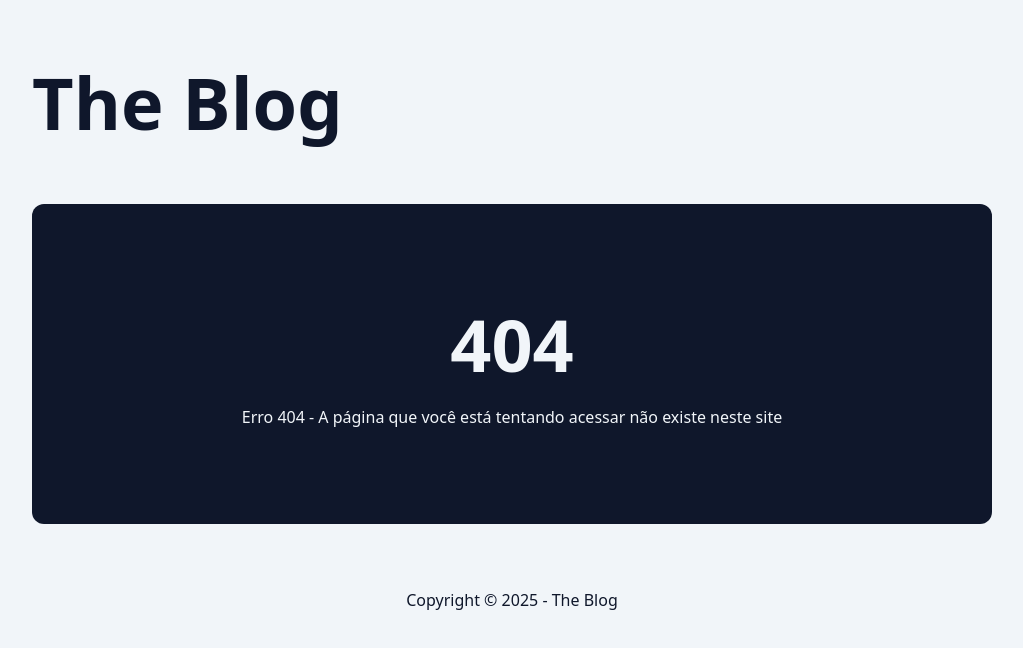
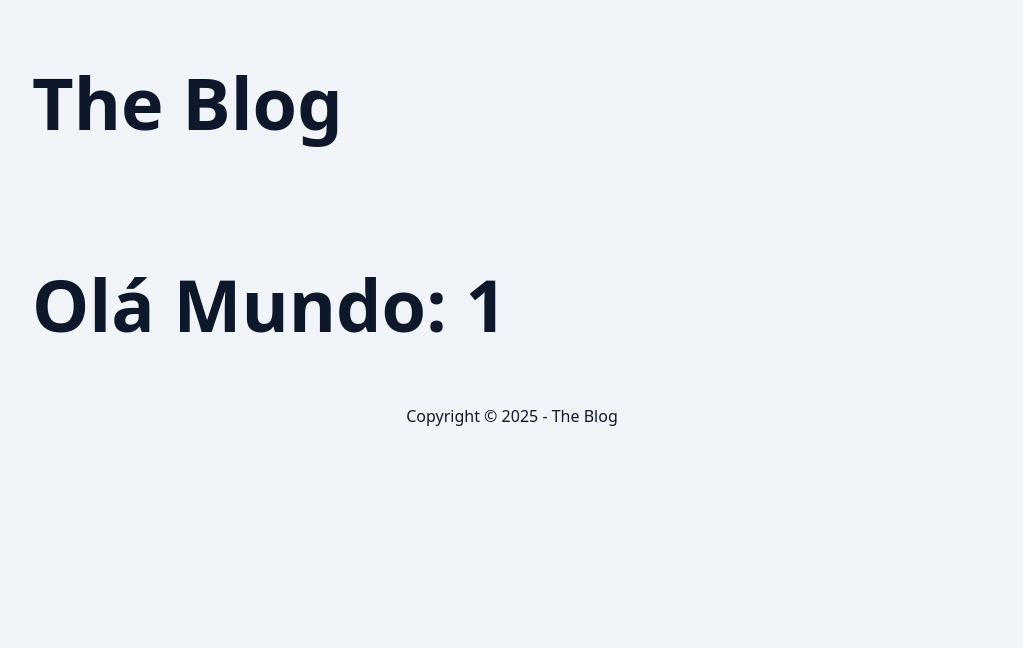
Before and after one commit to isabellacpmelo/blog, a Next.js app: page /post/1 in a window 1280 px wide. Before the commit this address had no page. Shown: the top 648 px of the page, without its empty margins (128-1151 px from the left). Built offline with nearby package versions, Linux system fonts and the light colour scheme.

Commit message:
feat: Creating dynamic routes in Next.js

```diff
--- /dev/null
+++ b/src/app/post/[slug]/page.tsx
@@ -0,0 +1,8 @@
+type PostSlugPageProps = {
+  params: Promise<{ slug: string }>
+}
+
+export default async function PostSlugPage({ params }: PostSlugPageProps) {
+  const { slug } = await params
+  return <h1 className='text-7xl font-extrabold py-16'>Olá Mundo: {slug}</h1>
+}
```
